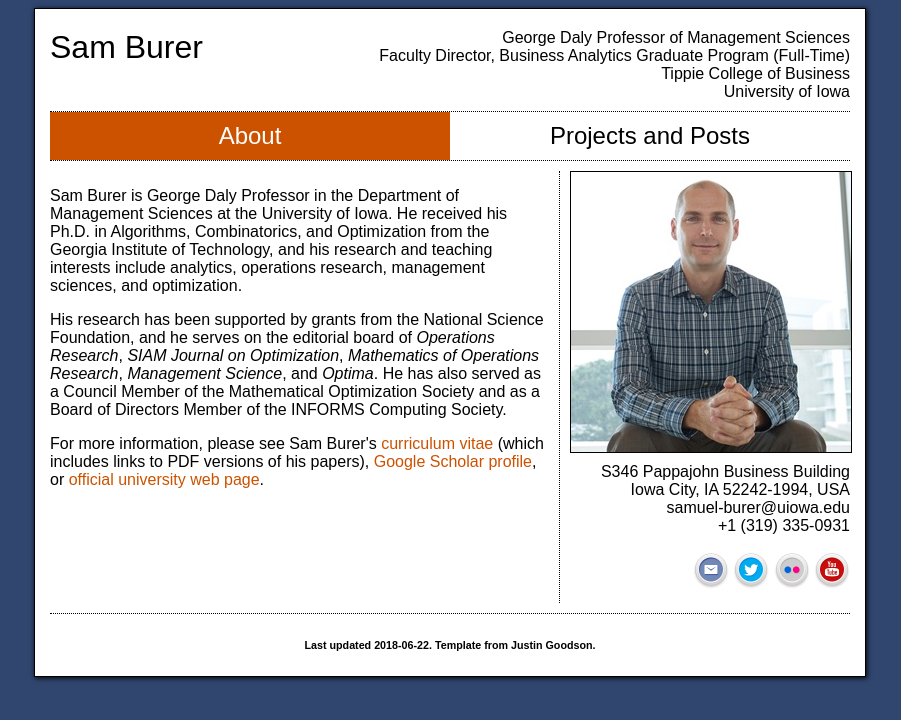
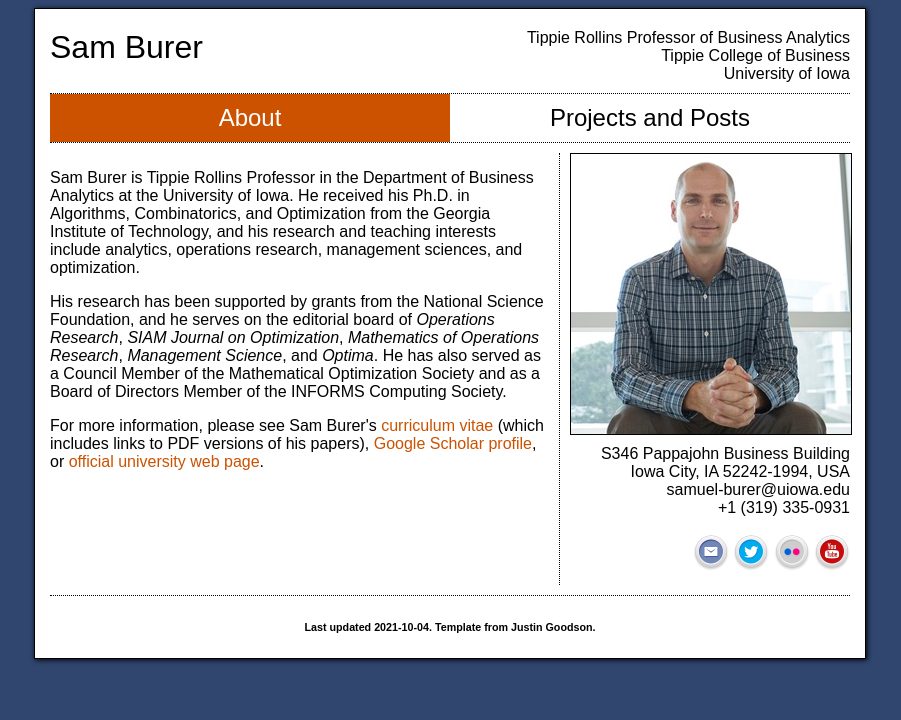
Before and after one commit to sburer/sburer.github.io, a Jekyll site: the page built from index.html, in a window 1280 px wide. Shown: the top 720 px of the page, without its empty margins (206-1107 px from the left). Built offline with Jekyll 4.4.1, drawn with Linux system fonts in a browser that asks for light colours; comment, search, counter and statistics services are not loaded.

Commit message:
Switch George Daly to Tippie Rollins.

```diff
--- a/index.html
+++ b/index.html
@@ -9,8 +9,8 @@ title: Sam Burer | Department of Management Sciences | Tippie College of Busines
 			Sam Burer
 		</div>
 		<div id="header-right">
-			George Daly Professor of Management Sciences<br>
-            Faculty Director, Business Analytics Graduate Program (Full-Time)<br>
+			Tippie Rollins Professor of Business Analytics<br>
+            <!-- Faculty Director, Business Analytics Graduate Program (Full-Time)<br> -->
                         Tippie College of Business<br>
                         University of Iowa
 		</div>
@@ -24,8 +24,8 @@ title: Sam Burer | Department of Management Sciences | Tippie College of Busines
 
 <p>
 
-Sam Burer is George Daly Professor in the
-Department of Management Sciences at the University of Iowa. He received
+Sam Burer is Tippie Rollins Professor in the
+Department of Business Analytics at the University of Iowa. He received
 his Ph.D. in Algorithms, Combinatorics, and Optimization from the
 Georgia Institute of Technology, and his research and teaching interests
 include analytics, operations research, management sciences, and
@@ -82,7 +82,7 @@ samuel-burer@uiowa.edu<br>
 		</div>
 	</div>
 	<div id="footer">
-		<h6>Last updated 2018-06-22. Template from Justin Goodson.</h6>
+		<h6>Last updated 2021-10-04. Template from Justin Goodson.</h6>
 	</div>
 
 </div>
--- a/projects.html
+++ b/projects.html
@@ -10,8 +10,8 @@ title: Sam Burer | Department of Management Sciences | Tippie College of Busines
 			Sam Burer
 		</div>
 		<div id="header-right">
-			George Daly Professor of Management Sciences<br>
-            Faculty Director, Business Analytics Graduate Program<br>
+			Tippie Rollins Professor of Business Analytics<br>
+            <!-- Faculty Director, Business Analytics Graduate Program (Full-Time)<br> -->
                         Tippie College of Business<br>
                         University of Iowa
 		</div>
@@ -97,7 +97,7 @@ title: Sam Burer | Department of Management Sciences | Tippie College of Busines
 	</div>
 
 	<div id="footer">
-		<h6>Last updated 2015.05.14. Template from Justin Goodson.</h6>
+		<h6>Last updated 2021-10-04. Template from Justin Goodson.</h6>
 	</div>
 </div>
 
```
